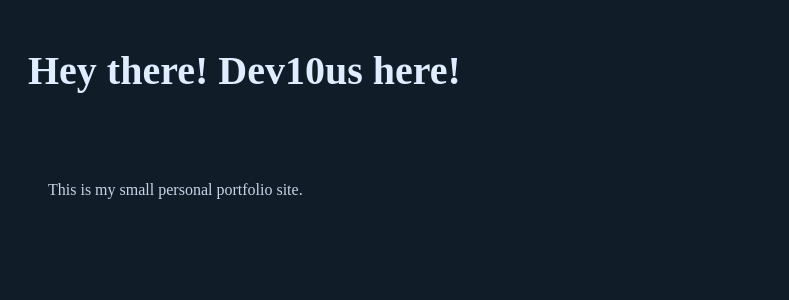
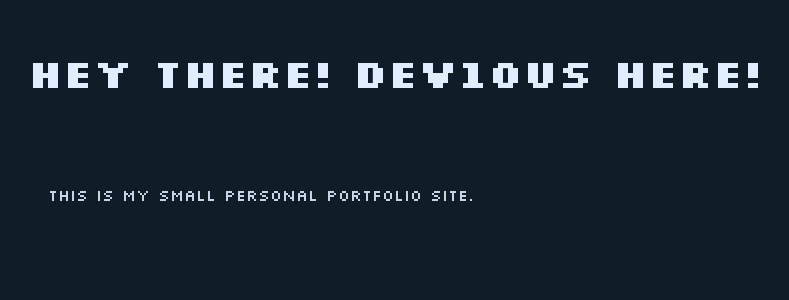
Before and after one commit to Dev10us1ty/dev10us1ty.github.io, a Jekyll site: the page built from index.html, in a window 1280 px wide. Shown: the top 300 px of the page, without its empty margins (0-789 px from the left). Built offline with Jekyll 4.4.1, drawn with Linux system fonts in a browser that asks for light colours.

Commit message:
Update style.css

```diff
--- a/assets/css/style.css
+++ b/assets/css/style.css
@@ -3,27 +3,27 @@ html {
 }
 
 p {
-  font-family: "VT323";
+  font-family: "Silkscreen";
   weight: 400;
   color: #c8d3e6;
 }
 
 h1 {
-  font-family: "VT323";
+  font-family: "Silkscreen";
   color: #e0ecff;
 }
 
 h2 {
-  font-family: "VT323";
+  font-family: "Silkscreen";
   color: #e0ecff;
 }
 
 h3 {
-  font-family: "VT323";
+  font-family: "Silkscreen";
   color: #e0ecff;
 }
 
 h4 {
-  font-family: "VT323";
+  font-family: "Silkscreen";
   color: #e0ecff;
 }
```
